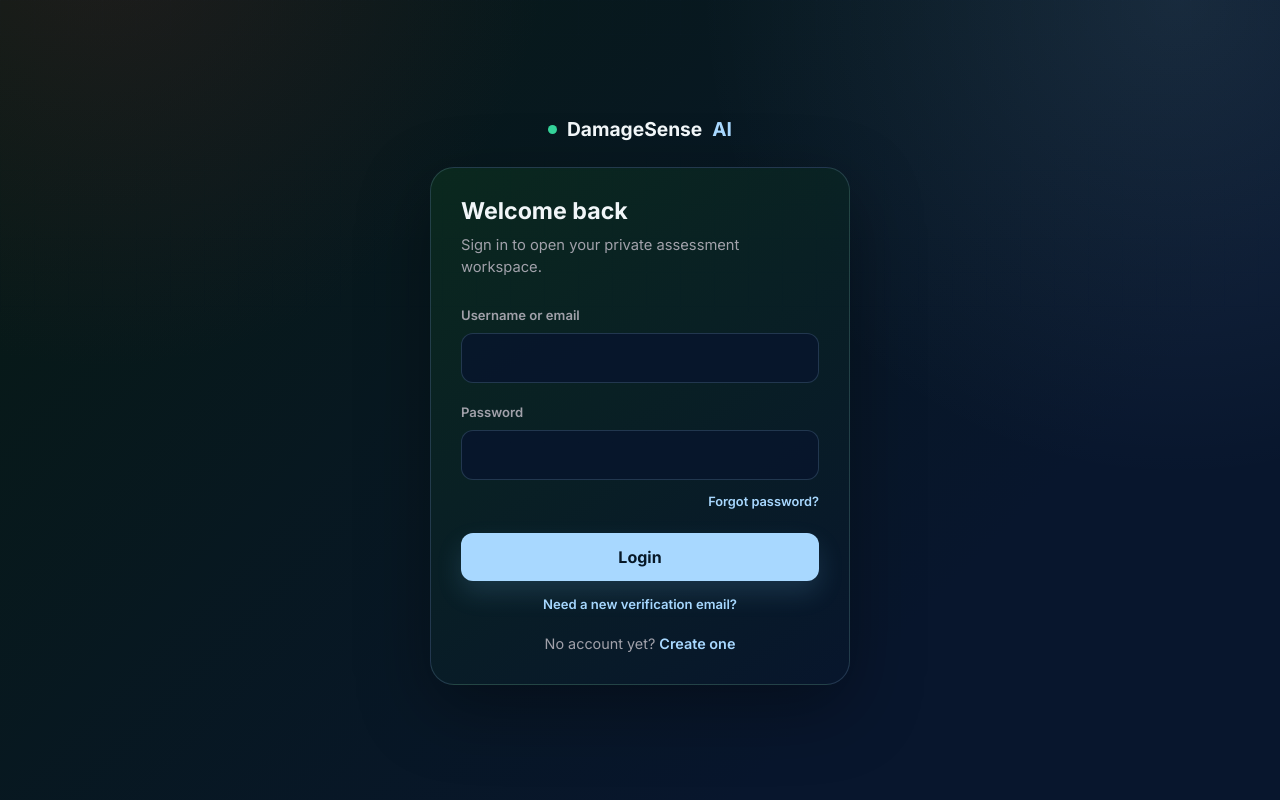
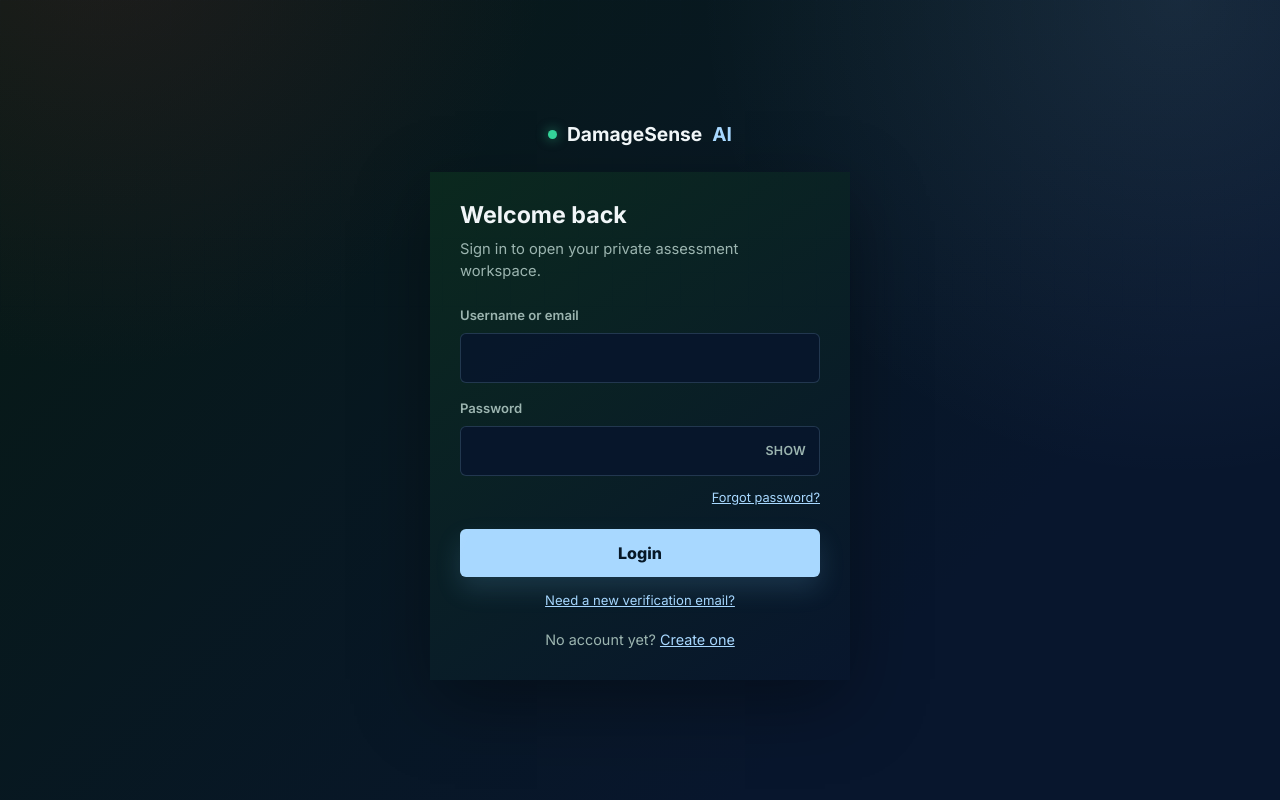
Before and after one commit to WIZZ249/DamageSense-AI, a Flask app: page /login in a window 1280 px wide. Run offline with Flask 3, Linux system fonts and the light colour scheme.

Commit message:
Improve login UX

```diff
--- a/templates/login.html
+++ b/templates/login.html
@@ -4,35 +4,34 @@
     <meta charset="UTF-8">
     <meta name="viewport" content="width=device-width, initial-scale=1.0">
     <link rel="icon" href="{{ url_for('static', filename='favicon.svg') }}" type="image/svg+xml">
-    <link rel="stylesheet" href="{{ url_for('static', filename='theme.css', v='glass-2') }}">
+    <link rel="stylesheet" href="{{ url_for('static', filename='theme.css', v='glass-3') }}">
     <title>Login | DamageSense AI</title>
     <link href="https://cdn.jsdelivr.net/npm/bootstrap@5.3.0/dist/css/bootstrap.min.css" rel="stylesheet">
-    <link href="https://fonts.googleapis.com/css2?family=Inter:wght@400;500;600;700&display=swap" rel="stylesheet">
+    <link href="https://fonts.googleapis.com/css2?family=Inter:wght@400;500;600;700;800&display=swap" rel="stylesheet">
     <style>
-        :root { --bg:#09090b; --panel:#18181b; --border:#3f3f46; --accent:#34d399; --text:#fafafa; --muted:#a1a1aa; --danger:#f43f5e; --green:#34d399; }
         * { box-sizing: border-box; }
-        body { min-height: 100vh; margin: 0; background: radial-gradient(circle at 20% 0, rgba(244,63,94,.16), transparent 28rem), radial-gradient(circle at 90% 100%, rgba(52,211,153,.12), transparent 25rem), var(--bg); color: var(--text); font-family: Inter, sans-serif; display: grid; place-items: center; padding: 24px; }
+        body { min-height: 100vh; margin: 0; font-family: Inter, sans-serif; display: grid; place-items: center; padding: 24px; }
         .auth-shell { width: min(100%, 420px); }
         .brand { display: flex; align-items: center; justify-content: center; gap: 10px; margin-bottom: 24px; font-weight: 700; font-size: 1.2rem; }
-        .dot { width: 9px; height: 9px; border-radius: 999px; background: var(--green); }
-        .auth-card { background: linear-gradient(145deg, rgba(24,24,27,.96), rgba(9,9,11,.95)); border: 1px solid var(--border); border-radius: 24px; padding: 30px; box-shadow: 0 24px 80px rgba(0,0,0,0.42); }
+        .dot { width: 9px; height: 9px; border-radius: 999px; background: #34d399; box-shadow: 0 0 12px rgba(52,211,153,.6); }
+        .auth-card { padding: 30px; }
         h1 { font-size: 1.45rem; margin-bottom: 8px; font-weight: 700; letter-spacing: 0; }
-        .lead { color: var(--muted); margin-bottom: 24px; font-size: 0.92rem; }
-        label { font-size: 0.82rem; color: var(--muted); font-weight: 600; margin-bottom: 7px; }
-        .form-control { background: #09090b; border: 1px solid var(--border); color: var(--text); border-radius: 12px; padding: 12px 13px; }
-        .form-control:focus { background: #09090b; color: var(--text); border-color: var(--accent); box-shadow: 0 0 0 3px rgba(52,211,153,0.18); }
-        .btn-primary { width: 100%; background: var(--accent); color:#06261c; border: 0; border-radius: 12px; padding: 12px; font-weight: 800; margin-top: 8px; }
-        .alert { border-radius: 7px; padding: 10px 12px; font-size: 0.86rem; }
-        .alert-error { background: rgba(239,68,68,0.12); border: 1px solid rgba(239,68,68,0.28); color: #fecaca; }
-        .alert-success { background: rgba(34,197,94,0.12); border: 1px solid rgba(34,197,94,0.28); color: #bbf7d0; }
-        .switch { margin-top: 18px; text-align: center; color: var(--muted); font-size: 0.9rem; }
-        a { color: var(--accent); text-decoration: none; font-weight: 600; }
-        a:hover { color: var(--text); }
+        .lead { color: var(--theme-muted); margin-bottom: 24px; font-size: 0.92rem; }
+        label { display: block; font-size: 0.82rem; color: var(--theme-muted); font-weight: 600; margin-bottom: 7px; }
+        .form-control { width: 100%; padding: 12px 13px; }
+        .field-wrap { position: relative; }
+        .field-wrap .form-control { padding-right: 42px; }
+        .toggle-visibility { position: absolute; right: 6px; top: 50%; transform: translateY(-50%); background: none !important; border: none !important; color: var(--theme-muted) !important; font-size: .78rem; font-weight: 600; padding: 6px 8px !important; cursor: pointer; letter-spacing: .02em; }
+        .toggle-visibility:hover { color: var(--theme-blue) !important; }
+        .btn-primary { width: 100%; border: 0; padding: 12px; font-weight: 800; margin-top: 8px; }
+        .btn-primary[disabled] { opacity: .7; cursor: progress; }
+        .alert { border-radius: 12px; padding: 10px 12px; font-size: 0.86rem; margin-bottom: 14px; }
+        .switch { margin-top: 18px; text-align: center; color: var(--theme-muted); font-size: 0.9rem; }
     </style>
 </head>
 <body>
     <main class="auth-shell">
-        <div class="brand"><span class="dot"></span>DamageSense <span style="color:var(--accent)">AI</span></div>
+        <div class="brand"><span class="dot"></span>DamageSense <span style="color:var(--theme-blue-strong)">AI</span></div>
         <section class="auth-card">
             <h1>Welcome back</h1>
             <p class="lead">Sign in to open your private assessment workspace.</p>
@@ -45,7 +44,7 @@
                 {% endif %}
             {% endwith %}
 
-            <form method="post" autocomplete="off">
+            <form method="post" autocomplete="off" id="login-form">
                 <input type="hidden" name="csrf_token" value="{{ csrf_token() }}">
                 <div class="mb-3">
                     <label for="identity">Username or email</label>
@@ -53,17 +52,35 @@
                 </div>
                 <div class="mb-3">
                     <label for="password">Password</label>
-                    <input class="form-control" id="password" name="password" type="password" autocomplete="new-password" data-lpignore="true" data-1p-ignore="true" required>
+                    <div class="field-wrap">
+                        <input class="form-control" id="password" name="password" type="password" autocomplete="new-password" data-lpignore="true" data-1p-ignore="true" required>
+                        <button type="button" class="toggle-visibility" data-target="password">SHOW</button>
+                    </div>
                 </div>
                 <div style="text-align:right;margin:-4px 0 14px;font-size:.8rem"><a href="{{ url_for('main.forgot_password') }}">Forgot password?</a></div>
                 <button class="btn btn-primary" type="submit">Login</button>
             </form>
             {% if config.get('REQUIRE_EMAIL_VERIFICATION', True) %}
-            <div style="text-align:center;margin-top:14px;font-size:.82rem;color:var(--muted)"><a href="{{ url_for('verification.resend_verification') }}">Need a new verification email?</a></div>
+            <div style="text-align:center;margin-top:14px;font-size:.82rem;color:var(--theme-muted)"><a href="{{ url_for('verification.resend_verification') }}">Need a new verification email?</a></div>
             {% endif %}
             <div class="switch">No account yet? <a href="{{ url_for('main.register') }}">Create one</a></div>
         </section>
     </main>
     {% if request.args.get('logged_out') %}<script>window.addEventListener('pageshow',function(){document.querySelectorAll('#identity,#password').forEach(function(field){field.value='';});});</script>{% endif %}
+    <script>
+        document.querySelectorAll('.toggle-visibility').forEach(function (btn) {
+            btn.addEventListener('click', function () {
+                var field = document.getElementById(btn.dataset.target);
+                var showing = field.type === 'text';
+                field.type = showing ? 'password' : 'text';
+                btn.textContent = showing ? 'SHOW' : 'HIDE';
+            });
+        });
+        document.getElementById('login-form').addEventListener('submit', function (e) {
+            var btn = e.currentTarget.querySelector('button[type="submit"]');
+            btn.disabled = true;
+            btn.textContent = 'Signing in…';
+        });
+    </script>
 </body>
 </html>
```
